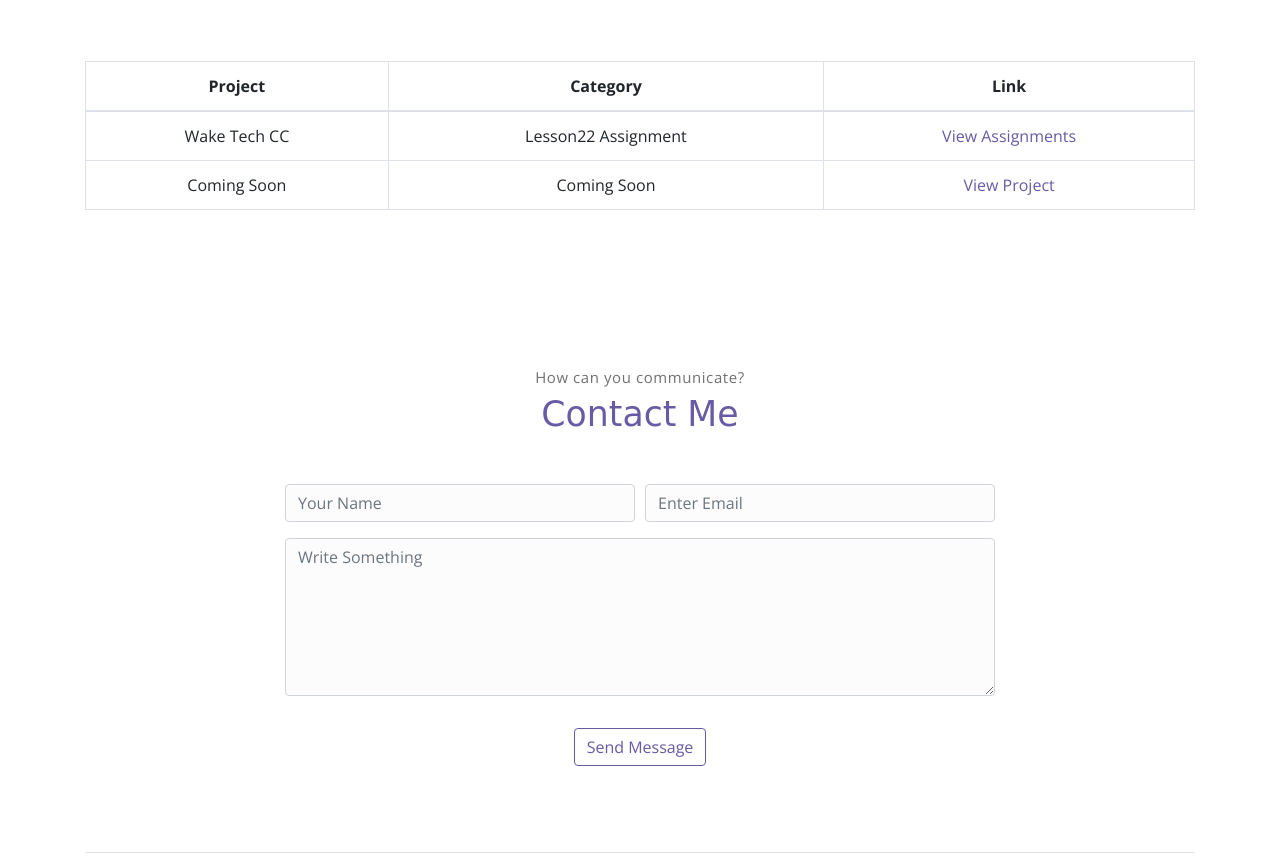
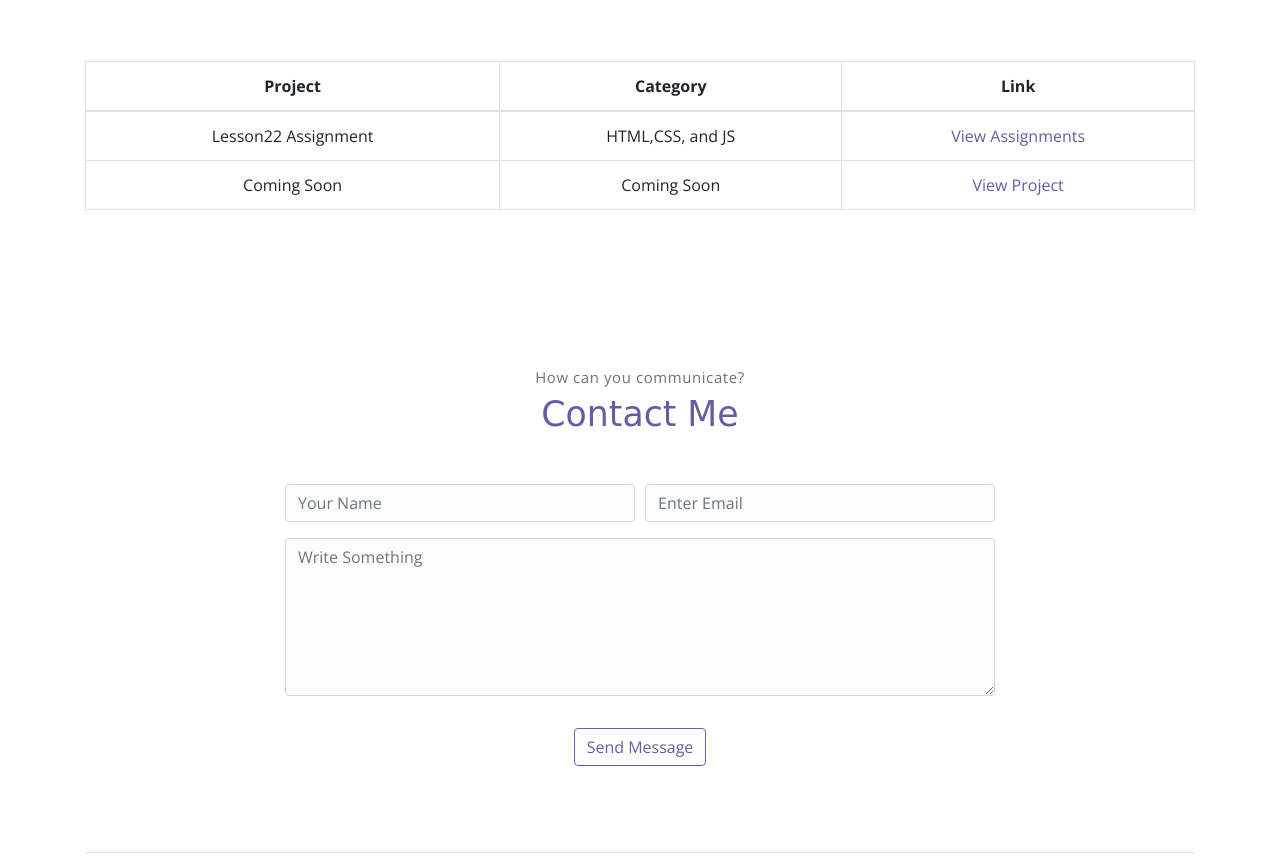
Before and after one commit to Josphilipp/josphilipp.github.io, a plain HTML site: page index.html in a window 1280 px wide. Shown: the part 2616-3480 px from the top of the page. Drawn offline with nearby package versions, Linux system fonts and the light colour scheme; a web font is replaced by a local one.

Commit message:
fffffffff

```diff
--- a/index.html
+++ b/index.html
@@ -178,8 +178,8 @@
             <tbody>
                 <!-- portfolio item 1 -->
                 <tr>
-                    <td>Wake Tech CC</td>
                     <td>Lesson22 Assignment</td>
+                    <td>HTML,CSS, and JS</td>
                     <td><a href="https://josphilipp.github.io/waketechcc/L22/Lesson22.html" target="_blank">View Assignments</a></td>
                 </tr>
                 <!-- portfolio item 2 -->
```
